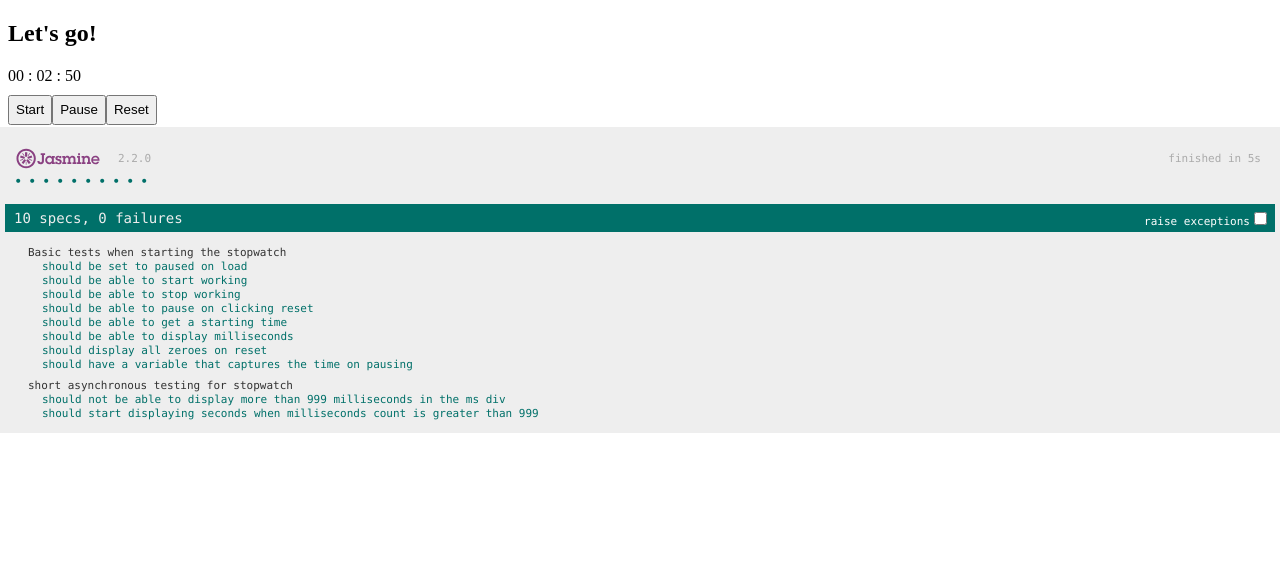
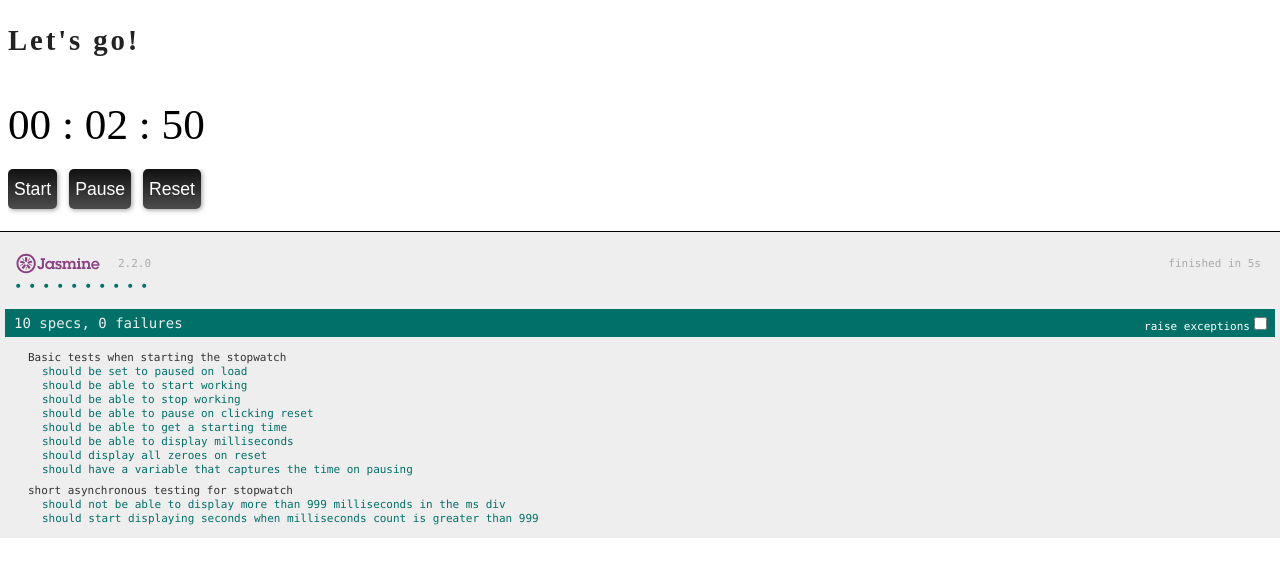
Before and after one commit to GlobeTownDevs/stopwatch, a plain HTML site: page SpecRunner.html in a window 1280 px wide. Drawn offline with Linux system fonts and the light colour scheme.

Commit message:
Add basic styling to stopwatch

```diff
--- a/src/stylesheet.css
+++ b/src/stylesheet.css
@@ -1,15 +1,46 @@
 .jasmine_html-reporter {
   clear:both;
+  border-top: 1px solid #000;
 }
-
 .display__elements {
   float:left;
-  height:30px;
+  height:40px;
 }
 
 .display, .buttons {
   width:100vw;
+  margin-bottom: 20px;
+}
+
+.display {
+  font-size: 2.7em;
+}
+
+h1 {
+  letter-spacing: 0.1em;
+  font-size: 1.8em;
+  color: #222;
+}
+
+button {
+  margin-right: 12px;
   margin-bottom: 10px;
+  background: #555;
+  background: linear-gradient(to bottom, #111, rgba(0, 0, 0, 0.7));
+  color: #fff;
+  font-size: 1.1em;
+  text-shadow: 1px 1px 0px #333;
+  border: none;
+  border-radius: 5px;
+  box-shadow: 1px 1px 5px #999;
+}
+
+button:active, button:focus {
+  position: relative;
+  top: 1px;
+  left: 1px;
+  background: #000;
+  box-shadow: 1px 1px 5px #888;
 }
 
 .clearfix {
```
